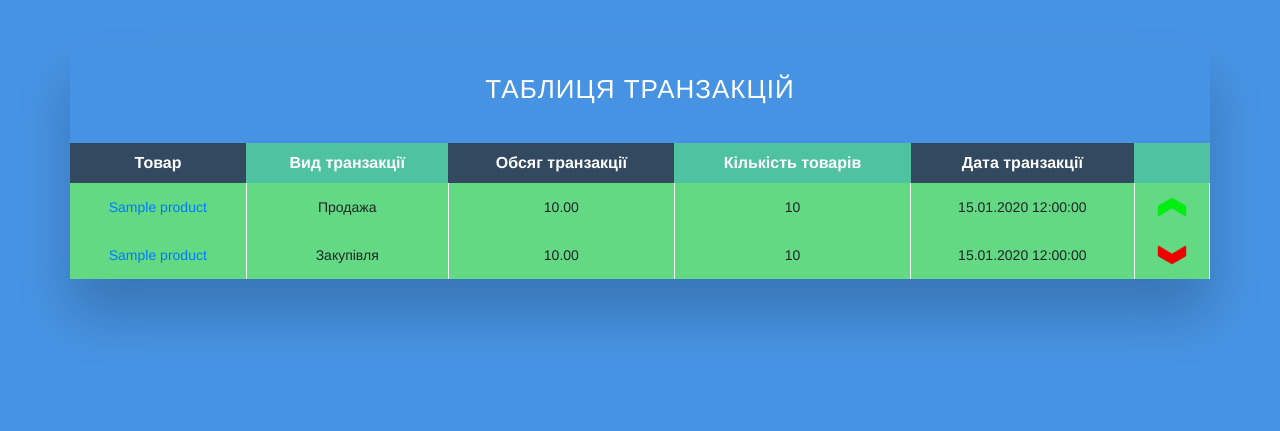
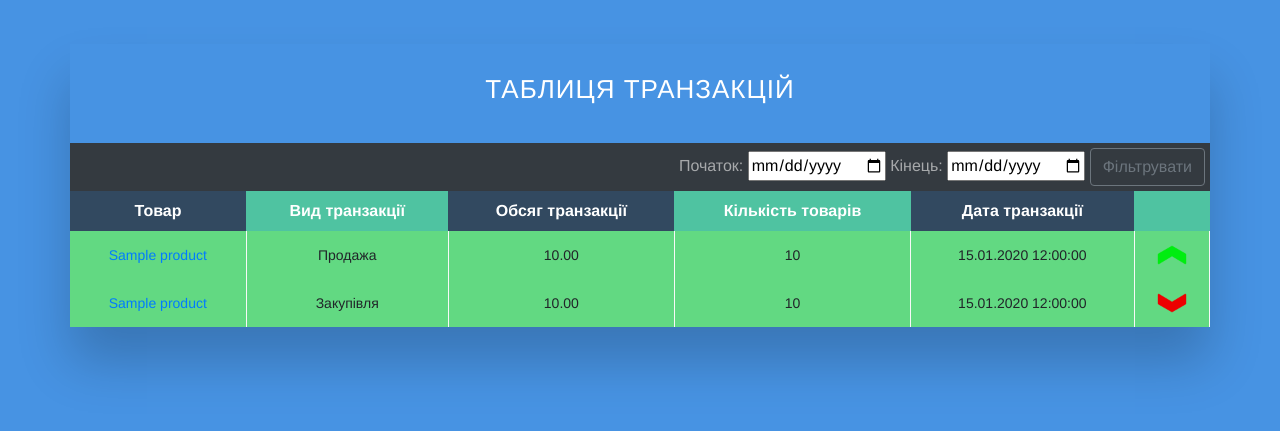
Before and after one commit to PasichnyiDev/shop, a Django app: page /transactions/list/ in a window 1280 px wide. Shown: the part 56-487 px from the top of the page. Run offline with Django 4.2, Linux system fonts and the light colour scheme; tables that the repository leaves empty hold one stand-in row (values such as "Sample post"); some libraries are stand-ins or nearby versions.

Commit message:
added filtration by date

```diff
--- a/shop/products/static/css/styles.css
+++ b/shop/products/static/css/styles.css
@@ -220,3 +220,13 @@ h2 {
 .image-link:hover {
   transform: scale(1.3) rotate(180deg);
 }
+
+.table-date-filter {
+    display: flex;
+    justify-content: flex-end;
+    padding: 5px;
+}
+
+.filter-date-label {
+    color: #a7a9ab;
+}
--- a/shop/shop/mixins.py
+++ b/shop/shop/mixins.py
@@ -76,3 +76,9 @@ class FilterQuerySetByPeriodMixin:
         else:
             start_date = end_date.replace(month=1, day=1, hour=0, minute=0, second=0, microsecond=0)
         return queryset.filter(datetime_created__range=(start_date, end_date))
+
+    @staticmethod
+    def filter_queryset_by_dates(start_date, end_date, queryset):
+        if start_date and end_date:
+            queryset = queryset.filter(datetime_created__date__gte=start_date, datetime_created__date__lte=end_date)
+        return queryset
--- a/shop/transactions/templates/transactions-list.html
+++ b/shop/transactions/templates/transactions-list.html
@@ -50,6 +50,17 @@
 {% block content %}
     <div class="table-wrapper">
         <h2>Таблиця транзакцій</h2>
+        <div class="bg-dark table-date-filter">
+            <form method="get">
+            <label class="filter-date-label form-label" for="start_date">Початок:</label>
+            <input type="date" id="start_date" name="start_date">
+
+            <label class="filter-date-label form-label" for="end_date">Кінець:</label>
+            <input type="date" id="end_date" name="end_date">
+
+            <button class="btn btn-outline-secondary" type="submit">Фільтрувати</button>
+            </form>
+        </div>
         <table class="fl-table">
             <thead>
                 <tr>
--- a/shop/transactions/views.py
+++ b/shop/transactions/views.py
@@ -1,3 +1,5 @@
+import datetime
+
 from django.http import HttpResponseRedirect
 from django.urls import reverse_lazy
 from django.db.models import Sum
@@ -181,8 +183,11 @@ class TransactionsListView(TitleMixin, NonCashLimitContextMixin, FilterQuerySetB
 
     def get_queryset(self):
 
+        start_date = self.request.GET.get("start_date")
+        end_date = self.request.GET.get("end_date")
         period = self.request.GET.get("period")
         product_id = self.kwargs.get('product_id')
+
         sales = Sale.objects.filter(is_active=True)
         purchases = Purchase.objects.filter(is_active=True)
 
@@ -193,6 +198,12 @@ class TransactionsListView(TitleMixin, NonCashLimitContextMixin, FilterQuerySetB
         if period:
             sales = self.filter_queryset_by_period(period=period, queryset=sales)
             purchases = self.filter_queryset_by_period(period=period, queryset=purchases)
+
+        if start_date:
+            if not end_date:
+                end_date = datetime.date.today()
+            sales = self.filter_queryset_by_dates(start_date=start_date, end_date=end_date, queryset=sales)
+            purchases = self.filter_queryset_by_dates(start_date=start_date, end_date=end_date, queryset=purchases)
 
         combined_queryset = list(sales) + list(purchases)
         combined_queryset.sort(key=lambda x: x.datetime_created, reverse=True)
```
